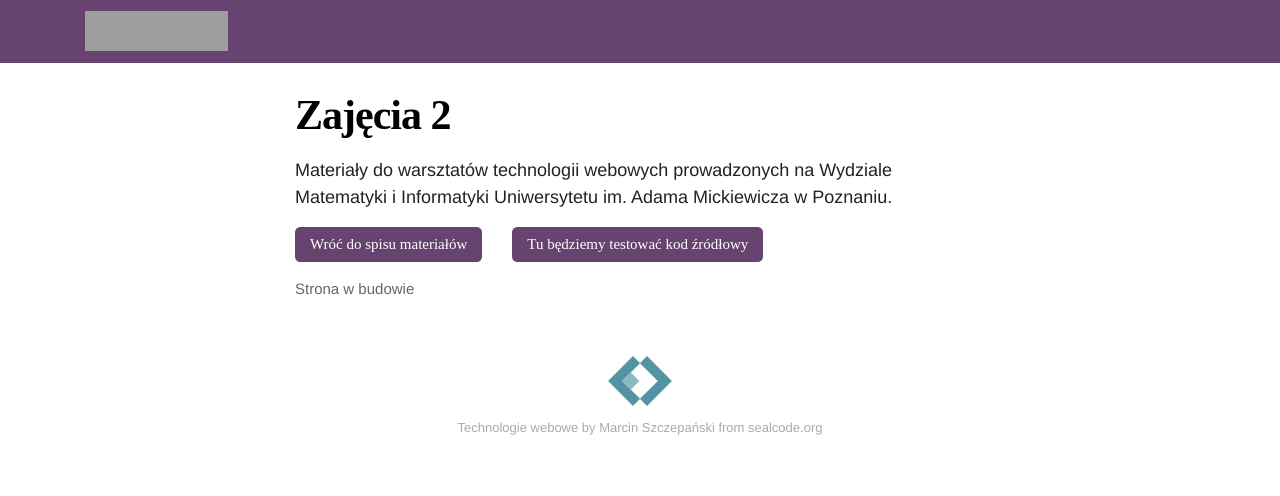
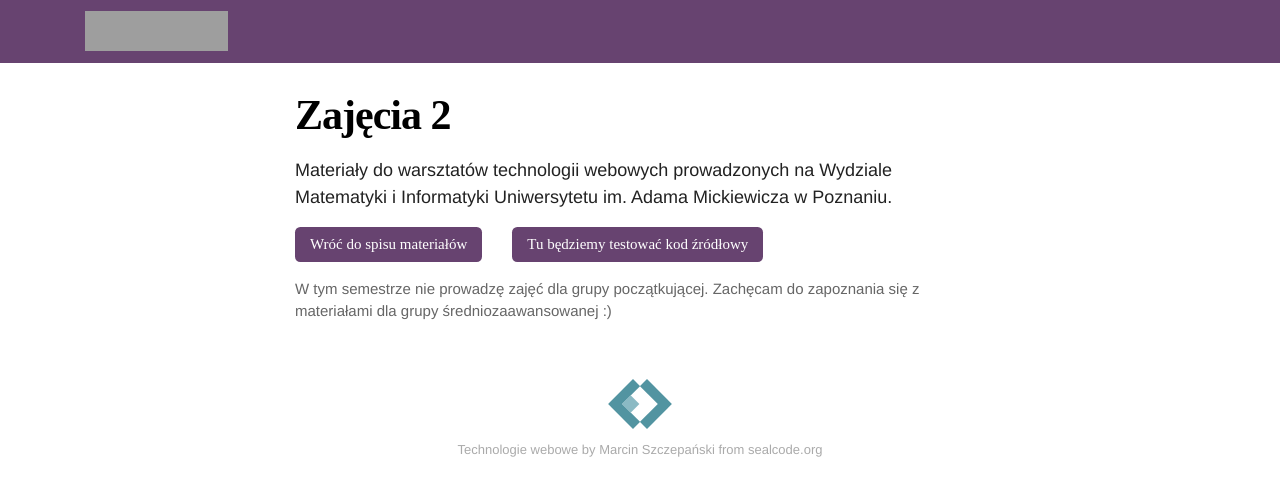
Before and after one commit to marcin-szczepanski/TWE, a Jekyll site: the page built from zajecia/1A/zaj02.md, in a window 1280 px wide, cut to the strip 0-496 px from the top of the page. Built offline with Jekyll 4.4.1, drawn with Linux system fonts in a browser that asks for light colours; some web fonts are replaced; grey boxes are pictures that could not be loaded.

Commit message:
Update zaj02.md

```diff
--- a/zajecia/1A/zaj02.md
+++ b/zajecia/1A/zaj02.md
@@ -9,4 +9,4 @@
 	<div style="clear: both;"></div>
 </div>
 
-Strona w budowie
+W tym semestrze nie prowadzę zajęć dla grupy początkującej. Zachęcam do zapoznania się z materiałami dla grupy średniozaawansowanej :)
```
